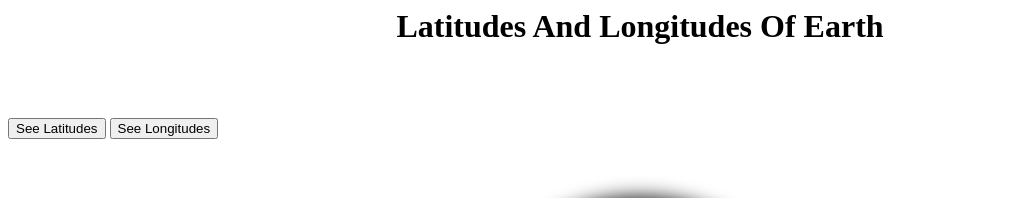
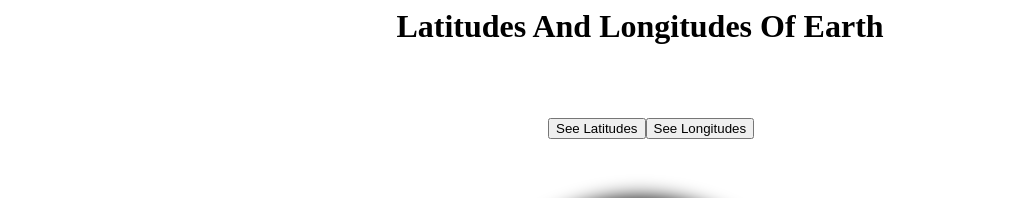
Before and after one commit to coderShreyash/LatLong, a plain HTML site: page index.html in a window 1280 px wide. Shown: the top 198 px of the page, without its empty margins (0-1015 px from the left). Drawn offline with Linux system fonts and the light colour scheme.

Commit message:
Hello
Good

```diff
--- a/index.html
+++ b/index.html
@@ -48,7 +48,7 @@
 
 <body onload="god()">
    <div id="contain">
-      <center><H1>Latitudes And Longitudes Of Earth</H1></center>
+      <center><H1 id="title">Latitudes And Longitudes Of Earth</H1></center>
 <input type="range" id="spinnerX" min="0" max="100" value="50" style="position: absolute">
 <input type="range" id="spinnerY" min="0" max="105" value="75" style="transform:rotate(90deg);top:50%;">
 
@@ -68,7 +68,7 @@
     </div>
     </div>
         </div>
-<div id="local">
+<div id="local" style="display: flex;">
 <button onclick="
 document.getElementById('latlong').style='transform:rotate(0);'
 document.getElementById('on').style.display='block'
@@ -103,6 +103,9 @@ document.getElementById("spinnerY").style.marginTop=document.getElementById("ear
 document.getElementById("spinnerX").style.marginLeft=document.getElementById("earth").offsetLeft+document.getElementById("earth").offsetWidth/2-document.getElementById("spinnerX").offsetWidth/2
 document.getElementById("spinnerX").style.marginTop=document.getElementById("earth").offsetTop+document.getElementById("earth").offsetHeight
 document.getElementById("local").style.marginTop-=document.getElementById("earth").offsetTop+document.getElementById("earth").offsetHeight/4
+document.getElementById("local").style.marginLeft=document.getElementById("earth").offsetLeft+document.getElementById("earth").offsetHeight/4
+
+
     }
 </script>
     </body>
```
